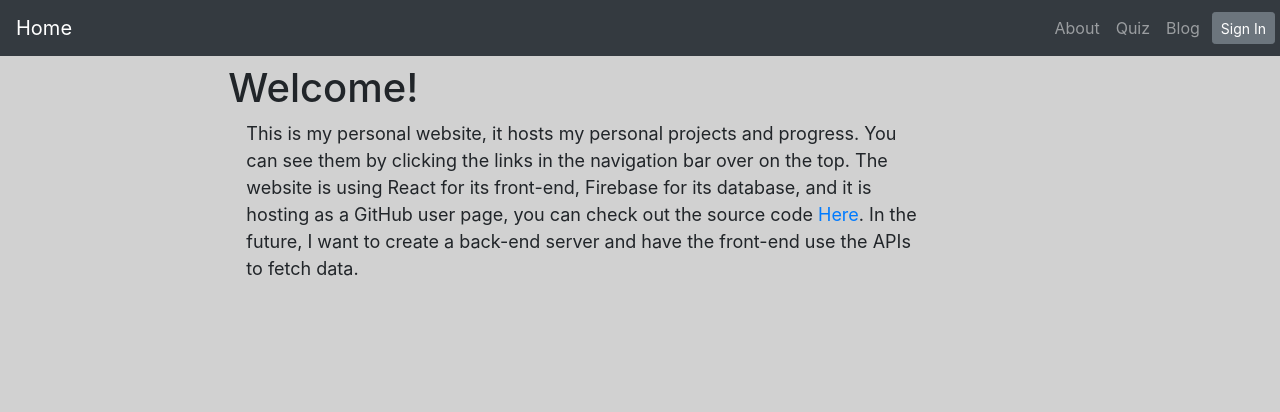
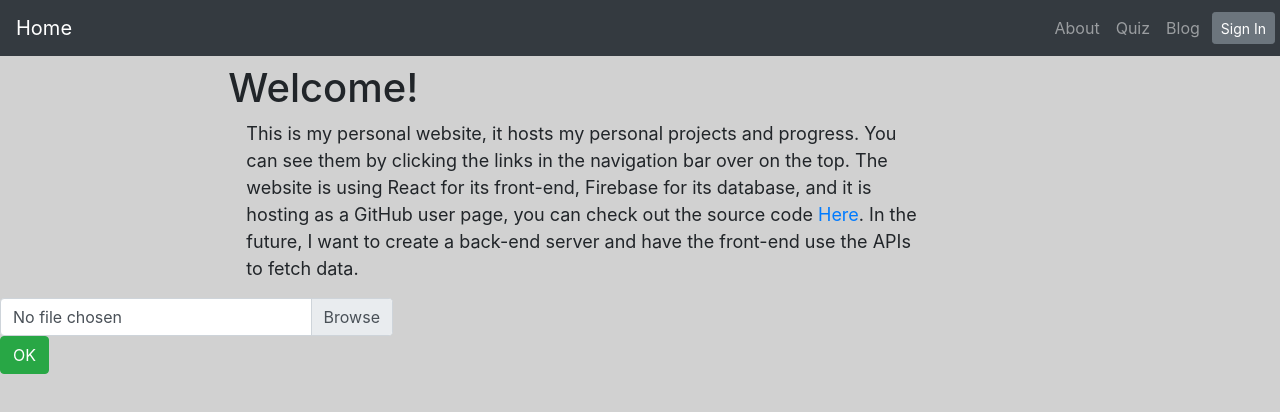
Before and after one commit to ShouShou92410/ShouShou92410.github.io, a React (Create React App) app: page / in a window 1280 px wide. Shown: the top 412 px of the page. Built offline with nearby package versions, Linux system fonts and the light colour scheme; no server answers.

Commit message:
Trying out file reading

```diff
--- /dev/null
+++ b/src/TableToJson.js
@@ -0,0 +1,39 @@
+import React, { useState } from 'react';
+import Button from 'react-bootstrap/Button';
+import Form from 'react-bootstrap/Form';
+
+function TableToJson() {
+  const [fileInput, setFileInput] = useState({ name: 'No file chosen' });
+
+  const handleFileChange = (e) => setFileInput(e.target.files[0]);
+
+  const handleSubmit = (e) => {
+    e.preventDefault();
+    let fileContent;
+
+    console.log(fileInput);
+
+    let fr = new FileReader();
+    fr.onload = () => {
+      fileContent = fr.result.split('\n');
+      fileContent.pop();
+
+      console.log(fileContent);
+      console.log(fileContent.map((x) => x.split(',')));
+    };
+    fr.readAsText(fileInput);
+  };
+
+  return (
+    <>
+      <Form onSubmit={handleSubmit}>
+        <Form.File custom label={fileInput.name} name="file" onChange={handleFileChange} />
+        <Button variant="success" type="submit">
+          OK
+        </Button>
+      </Form>
+    </>
+  );
+}
+
+export default TableToJson;
--- a/src/root/HomeView.jsx
+++ b/src/root/HomeView.jsx
@@ -1,6 +1,8 @@
 import React from 'react';
 import Row from 'react-bootstrap/Row';
 import Col from 'react-bootstrap/Col';
+
+import TableToJson from '../TableToJson';
 
 function HomeView() {
   return (
@@ -24,6 +26,9 @@ function HomeView() {
           </p>
         </Col>
       </Row>
+      <Row>
+        <TableToJson />
+      </Row>
     </>
   );
 }
```
